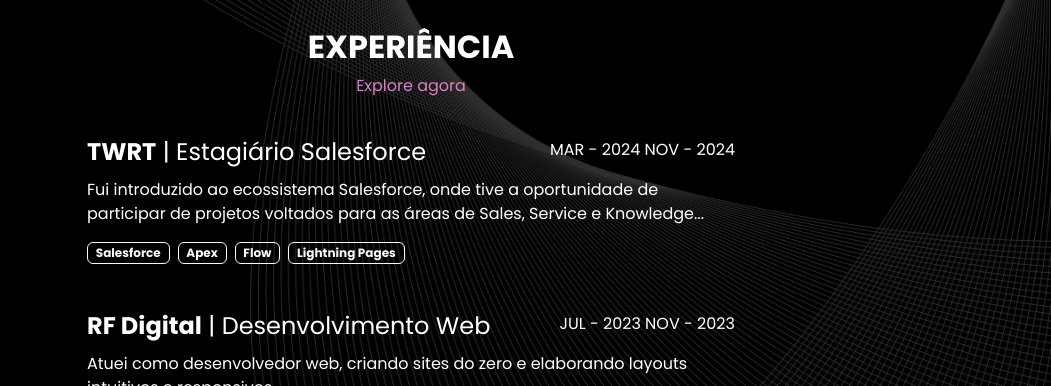
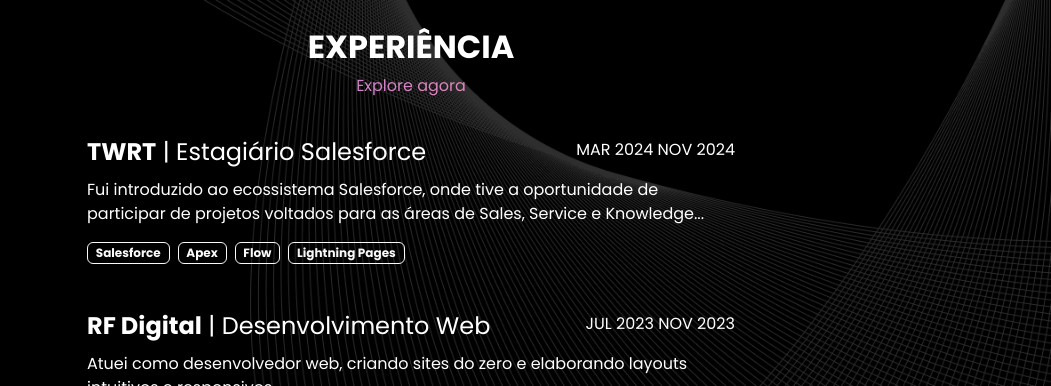
Before and after one commit to dejesuscaua/portfolio, a website: page index.html in a window 1280 px wide. Shown: the part 1060-1446 px from the top of the page, without its empty margins (229-1280 px from the left). Drawn offline with nearby package versions, Linux system fonts and the light colour scheme.

Commit message:
upgrade datas

```diff
--- a/index.html
+++ b/index.html
@@ -57,7 +57,7 @@
         <div class="p-4">
             <div class="d-flex justify-content-between">
                 <h4><span class="animated-span fw-bold">TWRT</span> | Estagiário Salesforce</h4>
-                <p>MAR - 2024 NOV - 2024</p>
+                <p>MAR 2024 NOV 2024</p>
             </div>
             <p>Fui introduzido ao ecossistema Salesforce, onde tive a oportunidade de participar de projetos voltados para as áreas de Sales, Service e Knowledge...</p>
             <div class="d-flex gap-2 mt-3">
@@ -71,7 +71,7 @@
         <div class="p-4">
             <div class="d-flex justify-content-between">
                 <h4><span class="animated-span fw-bold">RF Digital</span> | Desenvolvimento Web</h4>
-                <p>JUL - 2023 NOV - 2023</p>
+                <p>JUL 2023 NOV 2023</p>
             </div>
             <p>Atuei como desenvolvedor web, criando sites do zero e elaborando layouts intuitivos e responsivos...</p>
             <div class="d-flex gap-2 mt-3">
```
